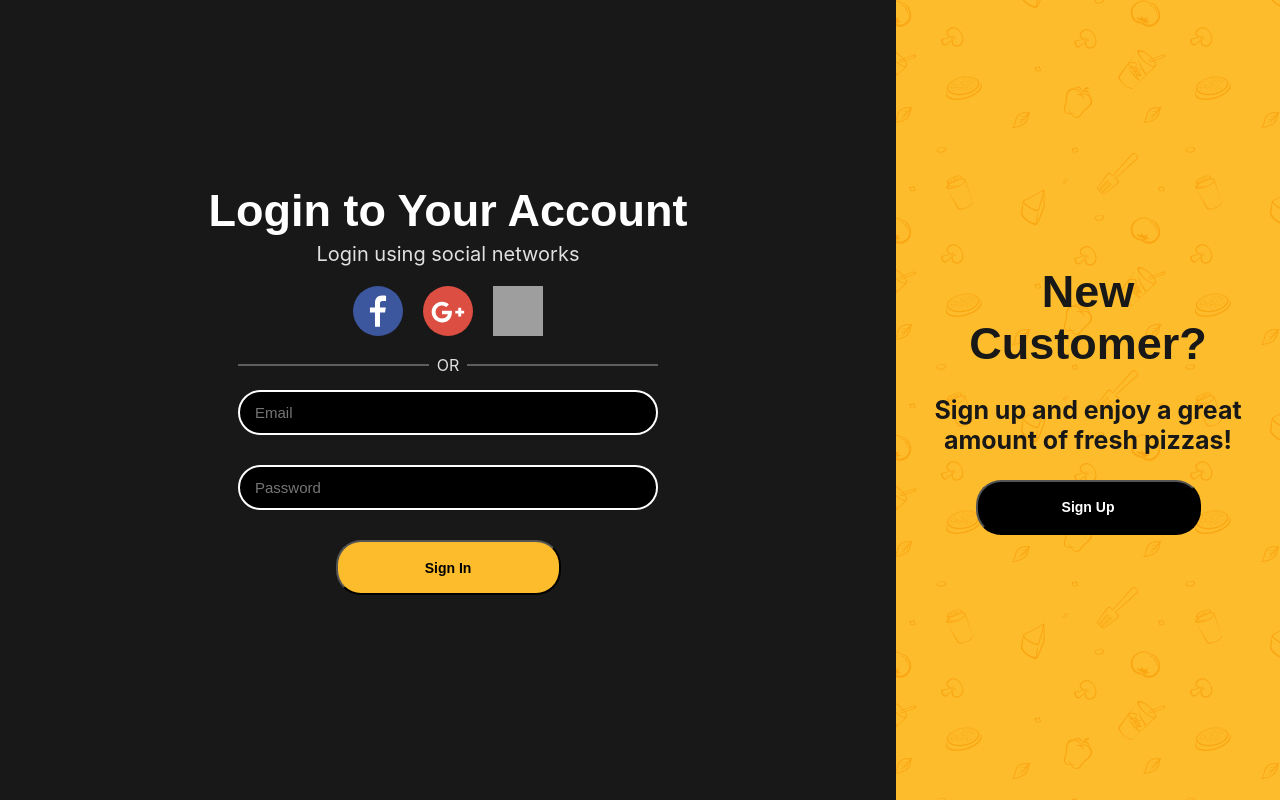
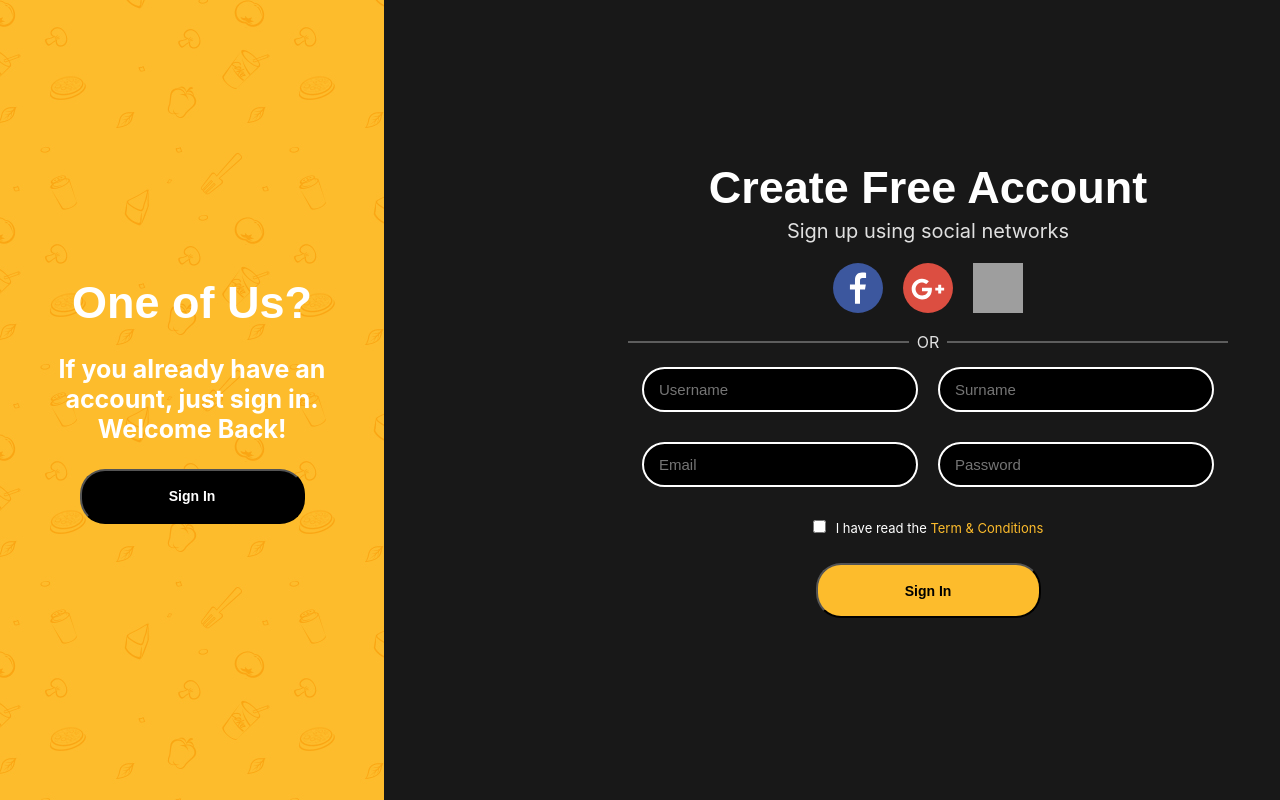
Before and after one commit to gin0753/fe-monaPizza, a React (Create React App) app: page /Registration in a window 1280 px wide. Both pictures are taken after a click on the button "Sign Up". Built offline with nearby package versions, Linux system fonts and the light colour scheme; grey boxes are pictures that could not be loaded.

Commit message:
#Feature - Login & Signup Page

```diff
--- a/src/components/Rigistration/Login/Login.js
+++ b/src/components/Rigistration/Login/Login.js
@@ -5,12 +5,25 @@ import wechat from '../../../images/wechat_icon.svg';
 import google from '../../../images/google_icon.svg';
 
 class Login extends React.Component{
+    constructor(props){
+        super(props)
+        this.state = {isClicked: false};
+    }
 
-    render(){
-        return <div className="Rigistration">
-                    <div className="Login">
-                        <div className="Login__login">
-                            <div className="Login__login--logincontainer">
+    // selectWrapper = (props) => {
+    //     if(this.state.isClicked){
+    //         return(<div className={!this.props.SignupClicked ? "Login__asksignup sidewrapper-right" : "Login__asksignup sidewrapper-left"}>
+    //         </div>)
+    //     }
+    //     else{
+    //         return (<div className="Login__asksignup"></div>)
+    //     }
+    // }
+
+    toggleLogin = (props) => {
+        if(!this.props.SignupClicked){
+            return(
+                <div className="Login__login--logincontainer move-left">
                 <h1>Login to Your Account</h1>
                 <h5>Login using social networks</h5>
                 <div className="Login__login--logincontainer--social">
@@ -25,7 +38,11 @@ class Login extends React.Component{
                 <input type="password" id="password" name="password" placeholder="Password"/>
                 <button>Sign In</button>
             </div>
-                            <div className="Login__login--registercontainer d-none">
+            )
+        }
+        else{
+            return (
+                <div className="Login__login--registercontainer move-right">
                     <h1>Create Free Account</h1>
                     <h5>Sign up using social networks</h5>
                     <div className="Login__login--logincontainer--social">
@@ -44,18 +61,40 @@ class Login extends React.Component{
                     <label>I have read the <a>Term & Conditions</a></label>
                     <button>Sign In</button>
                 </div>
+            )
+        }
+    }
+
+    handleRegister = () => {
+        this.props.switchLogin();
+        this.setState({isClicked: true});
+        // this.selectWrapper();
+    }
+
+
+    render(){
+        return <div className="Rigistration">
+                    <div className="Login">
+                        <div className={this.props.SignupClicked ? "Login__signincontainer signin-right": "Login__signincontainer signin-left"}>
+                            <div className="Login__signincontainer--textwrapper">
+                                <h1>One of Us?</h1>
+                                <h4>If you already have an account, just sign in. Welcome Back!</h4>
+                                <button onClick={this.handleRegister}>Sign In</button>
+                            </div>
                         </div>
 
-                        <div className="Login__asksignup">
-                            <div className="Login__asksignup--signupcontainer">
+                        <div className="Login__login">
+                            <this.toggleLogin />
+                        </div>
+
+                        <div className={!this.props.SignupClicked ? "Login__asksignup sidewrapper-right" : "Login__asksignup sidewrapper-left"}>
+                        </div>
+
+                        <div className={this.props.SignupClicked ? "Login__signupcontainer signup-right": "Login__signupcontainer signup-left"}>
+                            <div className="Login__signupcontainer--textwrapper">
                                 <h1>New Customer?</h1>
                                 <h4>Sign up and enjoy a great amount of fresh pizzas!</h4>
-                                <button>Sign Up</button>
-                            </div>
-                            <div className="Login__asksignup--signincontainer d-none">
-                                <h1>One of Us?</h1>
-                                <h4>If you already have an account, just sign in. Welcome back!</h4>
-                                <button>Sign In</button>
+                                <button onClick={this.handleRegister}>Sign Up</button>
                             </div>
                     </div>
                     </div>
--- a/src/components/Rigistration/Registration.css
+++ b/src/components/Rigistration/Registration.css
@@ -12,6 +12,58 @@
   color: #FFFFFF;
   position: relative;
   overflow: hidden;
+  align-items: center;
+}
+
+.Login__signincontainer, .Login__signupcontainer {
+  width: 30%;
+  min-width: 350px;
+  height: 100%;
+  display: flex;
+  justify-content: center;
+  align-items: center;
+  z-index: 1;
+}
+
+.Login__signincontainer {
+  margin-left: -30%;
+}
+
+.Login__signupcontainer {
+  margin-right: -30%;
+}
+
+.Login__signupcontainer, .Login__signincontainer {
+  text-align: center;
+}
+
+.Login__signupcontainer h4, .Login__signupcontainer button, .Login__signincontainer h4, .Login__signincontainer button {
+  margin-top: 25px;
+}
+
+.Login__signupcontainer h4, .Login__signincontainer h4 {
+  font-size: 25px;
+}
+
+.Login__signupcontainer button, .Login__signincontainer button {
+  width: 225px;
+  height: 55px;
+  border-radius: 25px;
+  font-size: 14px;
+  font-weight: 600;
+  color: #FFFFFF;
+  background-color: #000000;
+  cursor: pointer;
+  outline: none;
+}
+
+.Login__signupcontainer button:hover, .Login__signincontainer button:hover {
+  opacity: 80%;
+}
+
+.Login__signupcontainer--textwrapper, .Login__signincontainer--textwrapper {
+  text-align: center;
+  width: 80%;
 }
 
 .Login h1 {
@@ -20,14 +72,32 @@
   margin-bottom: 5px;
 }
 
-.Login .p-left {
+.Login .sidewrapper-left {
   position: absolute;
   left: 0;
+  animation: 1000ms linear right-to-left;
 }
 
-.Login .p-right {
+.Login .sidewrapper-right {
   position: absolute;
   right: 0;
+  animation: 1000ms linear left-to-right;
+}
+
+.Login .signin-right {
+  animation: 300ms 700ms linear signin-right both;
+}
+
+.Login .signup-right {
+  animation: 300ms linear signup-right both;
+}
+
+.Login .signin-left {
+  animation: 300ms linear signin-left both;
+}
+
+.Login .signup-left {
+  animation: 300ms 700ms linear signup-left both;
 }
 
 .Login .d-none {
@@ -35,13 +105,20 @@
 }
 
 .Login__login {
-  position: absolute;
   width: 70%;
   height: 100%;
   display: flex;
   justify-content: center;
   align-items: center;
   flex-wrap: wrap;
+}
+
+.Login__login .move-left {
+  animation: 1000ms ease-in-out move-left both;
+}
+
+.Login__login .move-right {
+  animation: 1000ms ease-in-out move-right both;
 }
 
 .Login__login--logincontainer input {
@@ -164,8 +241,6 @@
 }
 
 .Login__asksignup {
-  position: absolute;
-  right: 0;
   width: 30%;
   height: 100%;
   background-image: url("../../images//background.jpg");
@@ -175,31 +250,132 @@
   color: #181818;
 }
 
-.Login__asksignup--signupcontainer, .Login__asksignup--signincontainer {
-  text-align: center;
-  width: 80%;
+@keyframes right-to-left {
+  0% {
+    left: 70%;
+  }
+  20% {
+    left: 60%;
+    width: 53%;
+  }
+  40% {
+    left: 50%;
+    width: 76%;
+  }
+  50% {
+    left: 35%;
+    width: 100%;
+  }
+  60% {
+    left: 20%;
+    width: 76%;
+  }
+  80% {
+    left: 10%;
+    width: 53%;
+  }
+  100% {
+    left: 0%;
+  }
 }
 
-.Login__asksignup--signupcontainer h4, .Login__asksignup--signupcontainer button, .Login__asksignup--signincontainer h4, .Login__asksignup--signincontainer button {
-  margin-top: 25px;
+@keyframes left-to-right {
+  0% {
+    right: 70%;
+  }
+  20% {
+    right: 60%;
+    width: 53%;
+  }
+  40% {
+    right: 50%;
+    width: 76%;
+  }
+  50% {
+    right: 35%;
+    width: 100%;
+  }
+  60% {
+    right: 20%;
+    width: 76%;
+  }
+  80% {
+    right: 10%;
+    width: 53%;
+  }
+  100% {
+    right: 0%;
+  }
 }
 
-.Login__asksignup--signupcontainer h4, .Login__asksignup--signincontainer h4 {
-  font-size: 25px;
+@keyframes signin-right {
+  0% {
+    transform: translateX(200%);
+    opacity: 0;
+  }
+  100% {
+    transform: translateX(100%);
+    opacity: 1;
+  }
 }
 
-.Login__asksignup--signupcontainer button, .Login__asksignup--signincontainer button {
-  width: 225px;
-  height: 55px;
-  border-radius: 25px;
-  font-size: 14px;
-  font-weight: 600;
-  color: #FFFFFF;
-  background-color: #000000;
-  cursor: pointer;
-  outline: none;
+@keyframes signup-right {
+  0% {
+    transform: translateX(0);
+    opacity: 1;
+  }
+  100% {
+    transform: translateX(100%);
+    opacity: 0;
+  }
 }
 
-.Login__asksignup--signupcontainer button:hover, .Login__asksignup--signincontainer button:hover {
-  opacity: 80%;
+@keyframes signin-left {
+  0% {
+    transform: translateX(100%);
+    opacity: 1;
+  }
+  100% {
+    transform: translateX(0);
+    opacity: 0;
+  }
 }
+
+@keyframes signup-left {
+  0% {
+    transform: translateX(-100%);
+    opacity: 0;
+  }
+  100% {
+    transform: translateX(0);
+    opacity: 1;
+  }
+}
+
+@keyframes move-left {
+  0% {
+    transform: translateX(80%);
+    opacity: 1;
+  }
+  50% {
+    opacity: 0;
+  }
+  100% {
+    transform: translateX(0%);
+    opacity: 1;
+  }
+}
+
+@keyframes move-right {
+  0% {
+    transform: translateX(0%);
+    opacity: 1;
+  }
+  50% {
+    opacity: 0;
+  }
+  100% {
+    transform: translateX(80%);
+    opacity: 1;
+  }
+}
--- a/src/components/Rigistration/Registration.js
+++ b/src/components/Rigistration/Registration.js
@@ -1,10 +1,18 @@
 import React from 'react';
 import Login from './Login/Login';
 class Registration extends React.Component{
+    constructor(props){
+        super(props);
+        this.state = {SignupClicked: false};
+    }
+
+    switchLogin = () => {
+        this.setState({SignupClicked: !this.state.SignupClicked})
+    }
 
     render(){
         return <div className="Registration">
-                    <Login />
+                    <Login SignupClicked={this.state.SignupClicked} switchLogin={this.switchLogin}/>
                </div>
     }
 }
--- a/src/components/Rigistration/Registration.scss
+++ b/src/components/Rigistration/Registration.scss
@@ -11,30 +11,92 @@
     color: #FFFFFF;
     position: relative;
     overflow: hidden;
+    align-items: center;
+    &__signincontainer, &__signupcontainer{
+        width: 30%;
+        min-width: 350px;
+        height: 100%;
+        display: flex;
+        justify-content: center;
+        align-items: center;
+        z-index: 1;
+    }
+    &__signincontainer{
+        margin-left: -30%;
+    }
+    &__signupcontainer{
+        margin-right: -30%;
+    }
+    &__signupcontainer, &__signincontainer{
+        text-align: center;
+        & h4, button{
+            margin-top: 25px;
+        }
+        & h4{
+            font-size: 25px;
+        }
+        & button{
+            width: 225px;
+            height: 55px;
+            border-radius: 25px;
+            font-size: 14px;
+            font-weight: 600;
+            color: #FFFFFF;
+            background-color: #000000;
+            cursor: pointer;
+            outline: none;
+            &:hover{
+                opacity: 80%;
+            }
+        }
+        &--textwrapper{
+            text-align: center;
+            width: 80%;
+        }
+    }
     & h1{
         font-size: 45px;
         font-family: Arial, Helvetica, sans-serif;
         margin-bottom: 5px;
     }
-    & .p-left{
+    & .sidewrapper-left{
         position: absolute;
         left: 0;
+        animation: 1000ms linear right-to-left;
     }
-    & .p-right{
+    & .sidewrapper-right{
         position: absolute;
         right: 0;
+        animation: 1000ms linear left-to-right;
+    }
+    & .signin-right{
+        animation: 300ms 700ms linear signin-right both;
+    }
+    & .signup-right{
+        animation: 300ms linear signup-right both;
+    }
+    & .signin-left{
+        animation: 300ms linear signin-left both;
+    }
+    & .signup-left{
+        animation: 300ms 700ms linear signup-left both;
     }
     & .d-none{
         display: none;
     }
     &__login{
-        position: absolute;
         width: 70%;
         height: 100%;
         display: flex;
         justify-content: center;
         align-items: center;
         flex-wrap: wrap;
+        & .move-left{
+            animation: 1000ms ease-in-out move-left both;
+        }
+        & .move-right{
+            animation: 1000ms ease-in-out move-right both;
+        }
         &--logincontainer{
             & input{
                 display: block;
@@ -138,8 +200,6 @@
         }
     }
     &__asksignup{
-        position: absolute;
-        right: 0;
         width: 30%;
         height: 100%;
         background-image: url("../../images//background.jpg");
@@ -147,29 +207,127 @@
         justify-content: center;
         align-items: center;
         color: #181818;
-        &--signupcontainer, &--signincontainer{
-            text-align: center;
-            width: 80%;
-            & h4, button{
-                margin-top: 25px;
-            }
-            & h4{
-                font-size: 25px;
-            }
-            & button{
-                width: 225px;
-                height: 55px;
-                border-radius: 25px;
-                font-size: 14px;
-                font-weight: 600;
-                color: #FFFFFF;
-                background-color: #000000;
-                cursor: pointer;
-                outline: none;
-                &:hover{
-                    opacity: 80%;
-                }
-            }
-        }
     }
 }
+@keyframes right-to-left{
+    0%{
+        left: 70%;
+    }
+    20%{
+        left: 60%;
+        width: 53%;
+    }
+    40%{
+        left: 50%;
+        width: 76%;
+    }
+    50%{
+        left: 35%;
+        width:100%;
+    }
+    60%{
+        left: 20%;
+        width: 76%;
+    }
+    80%{
+        left: 10%;
+        width: 53%;
+    }
+    100%{
+        left: 0%;
+    }
+}
+@keyframes left-to-right{
+    0%{
+        right: 70%;
+    }
+    20%{
+        right: 60%;
+        width: 53%;
+    }
+    40%{
+        right: 50%;
+        width: 76%;
+    }
+    50%{
+        right: 35%;
+        width:100%;
+    }
+    60%{
+        right: 20%;
+        width: 76%;
+    }
+    80%{
+        right: 10%;
+        width: 53%;
+    }
+    100%{
+        right: 0%;
+    }
+}
+@keyframes signin-right{
+    0%{
+        transform: translateX(200%);
+        opacity: 0;
+    }
+    100%{
+        transform: translateX(100%);
+        opacity: 1;
+    }
+}
+@keyframes signup-right{
+    0%{
+        transform: translateX(0);
+        opacity: 1;
+    }
+    100%{
+        transform: translateX(100%);
+        opacity: 0;
+    }
+}
+@keyframes signin-left{
+    0%{
+        transform: translateX(100%);
+        opacity: 1;
+    }
+    100%{
+        transform: translateX(0);
+        opacity: 0;
+    }
+}
+@keyframes signup-left{
+    0%{
+        transform: translateX(-100%);
+        opacity: 0;
+    }
+    100%{
+        transform: translateX(0);
+        opacity: 1;
+    }
+}
+@keyframes move-left{
+    0%{
+        transform: translateX(80%);
+        opacity: 1;
+    }
+    50%{
+        opacity: 0;
+    }
+    100%{
+        transform: translateX(0%);
+        opacity: 1;
+    }
+}
+@keyframes move-right{
+    0%{
+        transform: translateX(0%);
+        opacity: 1;
+    }
+    50%{
+        opacity: 0;
+    }
+    100%{
+        transform: translateX(80%);
+        opacity: 1;
+    }
+}
```
Also changed, not shown: src/components/Rigistration/Registration.min.css. Lines whose indentation alone changed are shown as unchanged.
